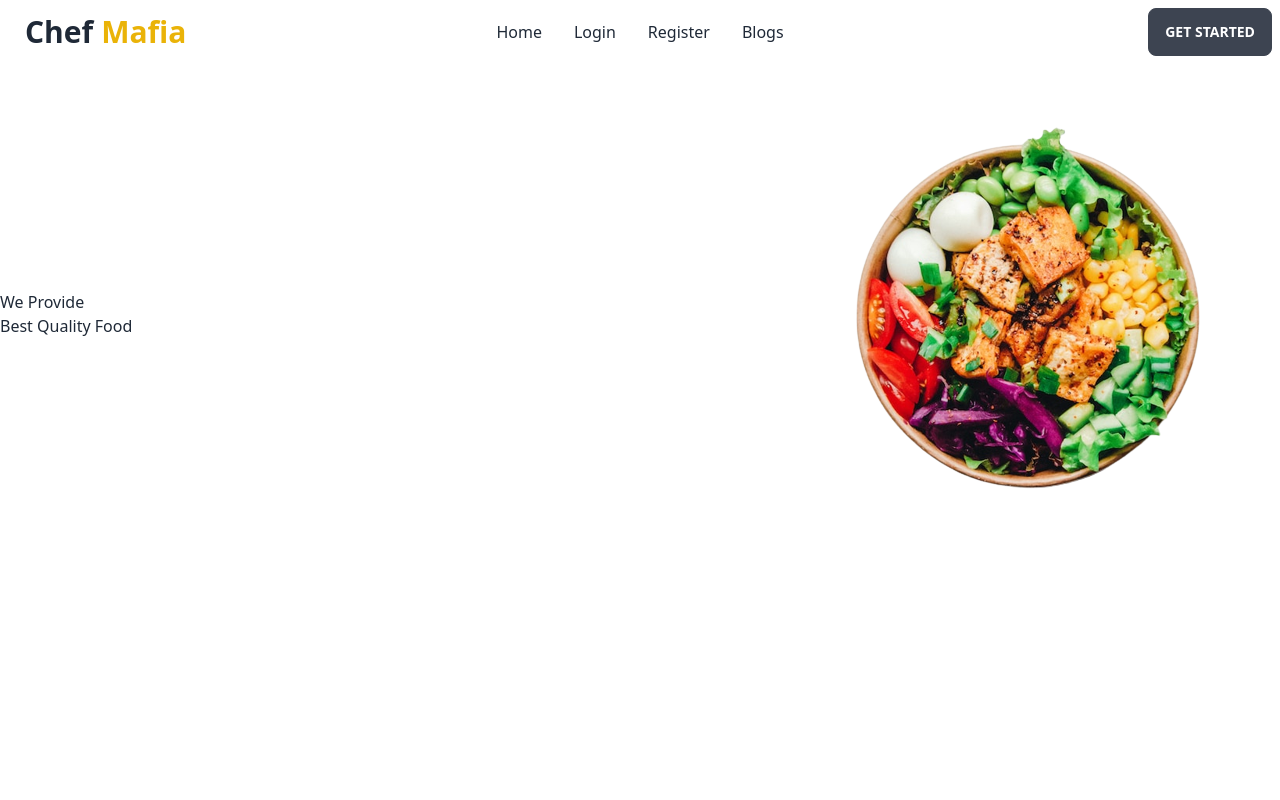
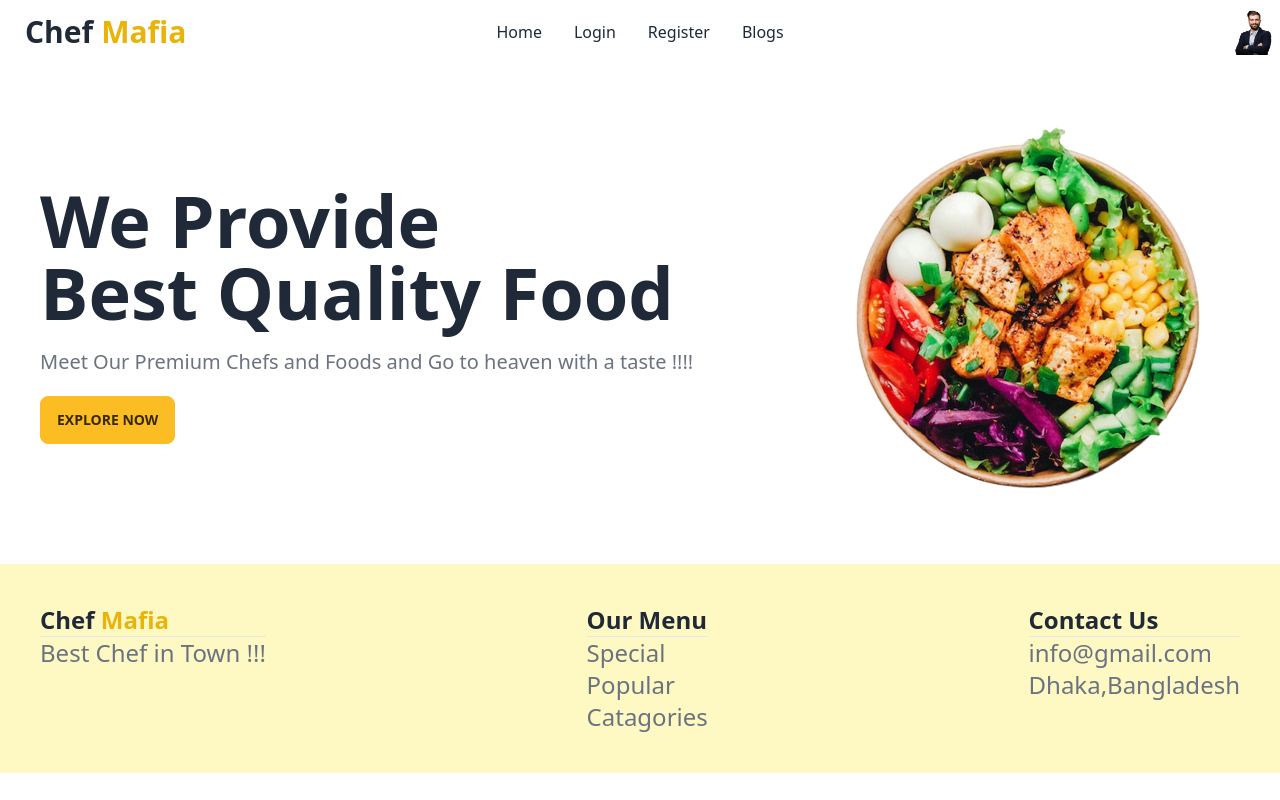
Before and after one commit to Ibrahim-RIhan/chef-mafia-client, a React (Vite) app: page / in a window 1280 px wide. Built offline with nearby package versions, Linux system fonts and the light colour scheme.

Commit message:
landng page added

```diff
--- /dev/null
+++ b/src/components/Footer/Footer.jsx
@@ -0,0 +1,28 @@
+import React from 'react';
+
+const Footer = () => {
+    return (
+        <div className='flex justify-between bg-yellow-100 p-10 flex-col md:flex-row gap-5'>
+            <div>
+                <h4 className='text-2xl font-semibold'>Chef <span className='text-yellow-500'>Mafia</span></h4>
+                <hr />
+                <p className='text-gray-500  text-2xl'>Best Chef in Town !!!</p>
+            </div>
+            <div>
+                <h5 className=' text-2xl font-semibold'>Our Menu</h5>
+                <hr />
+                <p className='text-gray-500  text-2xl'>Special</p>
+                <p className='text-gray-500  text-2xl'>Popular</p>
+                <p className='text-gray-500  text-2xl'>Catagories</p>
+            </div>
+            <div>
+                <h5 className='text-2xl font-semibold'>Contact Us</h5>
+                <hr />
+                <p className='text-gray-500  text-2xl'>info@gmail.com</p>
+                <p className='text-gray-500  text-2xl'>Dhaka,Bangladesh</p>
+            </div>
+        </div>
+    );
+};
+
+export default Footer;
--- a/src/components/Header/LandingPage.jsx
+++ b/src/components/Header/LandingPage.jsx
@@ -3,9 +3,11 @@ import header1 from '../../../public/images/Header1.png'
 
 const LandingPage = () => {
     return (
-        <div className='flex justify-between items-center'>
-            <div>
-                <h1>We Provide <br />Best Quality Food</h1>
+        <div className='flex justify-between items-center flex-col-reverse md:flex-row'>
+            <div className='ms-10'>
+                <h1 className='text-7xl font-semibold'>We Provide <br />Best Quality Food</h1>
+                <h3 className='text-xl my-5 text-gray-500'>Meet Our Premium Chefs and Foods and Go to heaven with a taste !!!!</h3>
+                <button className='btn btn-warning'>Explore NOW</button>
             </div>
             <img src={header1} alt="" />
         </div>
--- a/src/components/Header/Navbar.jsx
+++ b/src/components/Header/Navbar.jsx
@@ -1,5 +1,6 @@
 import React from 'react';
 import { Link } from 'react-router-dom';
+import userImg from '../../../public/images/hardy.png'
 
 const Navbar = () => {
     return (
@@ -29,8 +30,10 @@ const Navbar = () => {
                         <li><Link to="/blogs">Blogs</Link></li>
                     </ul>
                 </div>
-                <div class="navbar-end">
-                    <a class="btn">Get started</a>
+                <div class=" navbar-end">
+                    <div className="w-10 rounded-full">
+                        <img src={userImg} />
+                    </div>
                 </div>
             </div>
         </div>
--- a/src/components/Home/Home.jsx
+++ b/src/components/Home/Home.jsx
@@ -2,13 +2,15 @@ import React from 'react';
 import Navbar from '../Header/Navbar';
 import { Outlet } from 'react-router-dom';
 import LandingPage from '../Header/LandingPage';
+import Footer from '../Footer/Footer';
 
 const Home = () => {
     return (
         <div className='container mx-auto'>
           <Navbar></Navbar>
-          <LandingPage></LandingPage>
+
           <Outlet></Outlet>
+          <Footer></Footer>
         </div>
     );
 };
--- a/src/main.jsx
+++ b/src/main.jsx
@@ -9,13 +9,17 @@ import Home from './components/Home/Home';
 import Blogs from './components/Blogs/Blogs';
 import Login from './components/Login/Login';
 import Register from './components/Register/Register';
+import LandingPage from './components/Header/LandingPage';
 
 const router = createBrowserRouter([
   {
     path: "/",
     element: <Home></Home>,
     children : [
-
+      {
+        path: "/",
+        element :<LandingPage></LandingPage>
+      },
       {
         path: "/login",
         element :<Login></Login>
```
Also changed, not shown: public/images/hardy.png (added).
